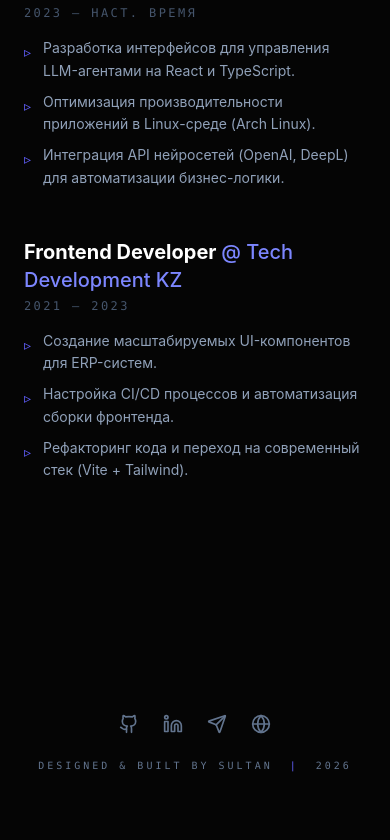
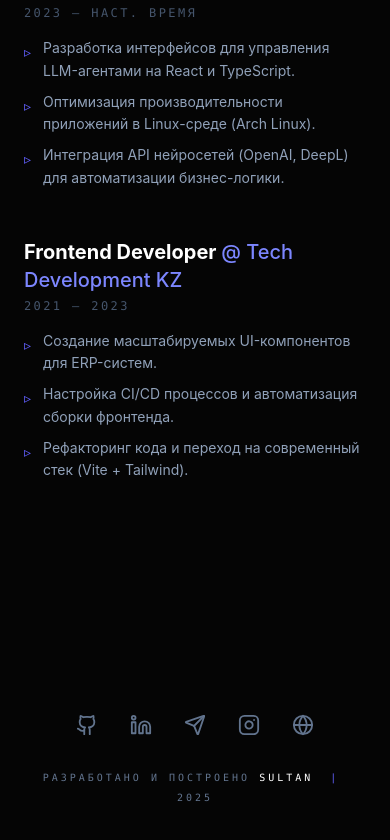
Before and after one commit to su1tik/my-portfolio, a React (Vite) app: page / in a window 390 px wide. Shown: the part 2422-3262 px from the top of the page. Before the commit the page ends 3235 px from the top, so only its background shows below. Built offline with nearby package versions, Linux system fonts and the light colour scheme.

Commit message:
Добавление инсты в футер

```diff
--- a/src/App.tsx
+++ b/src/App.tsx
@@ -257,33 +257,47 @@ const App = () => {
 
       {/* 6. Footer */}
       <footer className="py-10 text-center font-mono text-slate-500">
-        {/* Этот блок покажется ТОЛЬКО на мобильных (lg:hidden) */}
-        <div className="flex lg:hidden justify-center gap-6 mb-6">
+        {/* Ряд иконок для мобильных (виден только на экранах меньше lg) */}
+        <div className="flex lg:hidden justify-center gap-8 mb-8">
           <a
             href="https://github.com/your-username"
+            target="_blank"
+            rel="noopener noreferrer"
             className="hover:text-indigo-500 transition-colors">
-            <Github size={20} />
+            <Github size={22} />
           </a>
           <a
             href="https://linkedin.com/in/your-username"
+            target="_blank"
+            rel="noopener noreferrer"
             className="hover:text-indigo-500 transition-colors">
-            <Linkedin size={20} />
+            <Linkedin size={22} />
           </a>
           <a
             href="https://t.me/your_telegram"
+            target="_blank"
+            rel="noopener noreferrer"
             className="hover:text-indigo-500 transition-colors">
-            <Send size={20} />
+            <Send size={22} />
+          </a>
+          {/* ДОБАВИЛИ ИНСТАГРАМ */}
+          <a
+            href="https://instagram.com/your-username"
+            target="_blank"
+            rel="noopener noreferrer"
+            className="hover:text-indigo-500 transition-colors">
+            <Instagram size={22} />
           </a>
           <a
             href="mailto:contact@sula.kz"
             className="hover:text-indigo-500 transition-colors">
-            <Globe size={20} />
+            <Globe size={22} />
           </a>
         </div>
 
-        <p className="text-[10px] uppercase tracking-[0.3em]">
-          Designed & Built by Sultan{" "}
-          <span className="mx-2 text-indigo-500">|</span> 2026
+        <p className="text-[10px] uppercase tracking-[0.3em] px-6 leading-loose">
+          Разработано и построено <span className="text-white">Sultan</span>{" "}
+          <span className="mx-2 text-indigo-500">|</span> 2025
         </p>
       </footer>
     </div>
```
